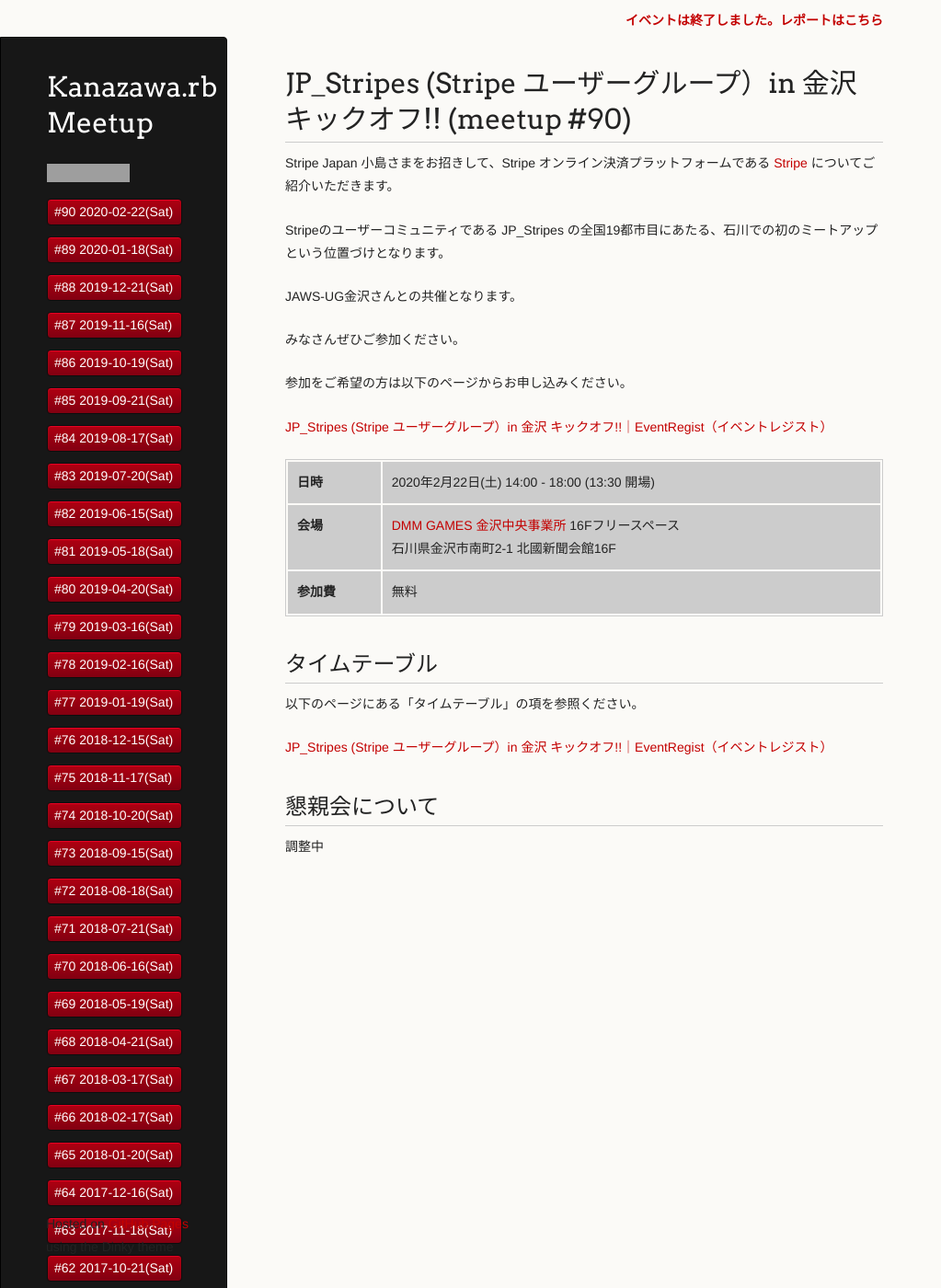
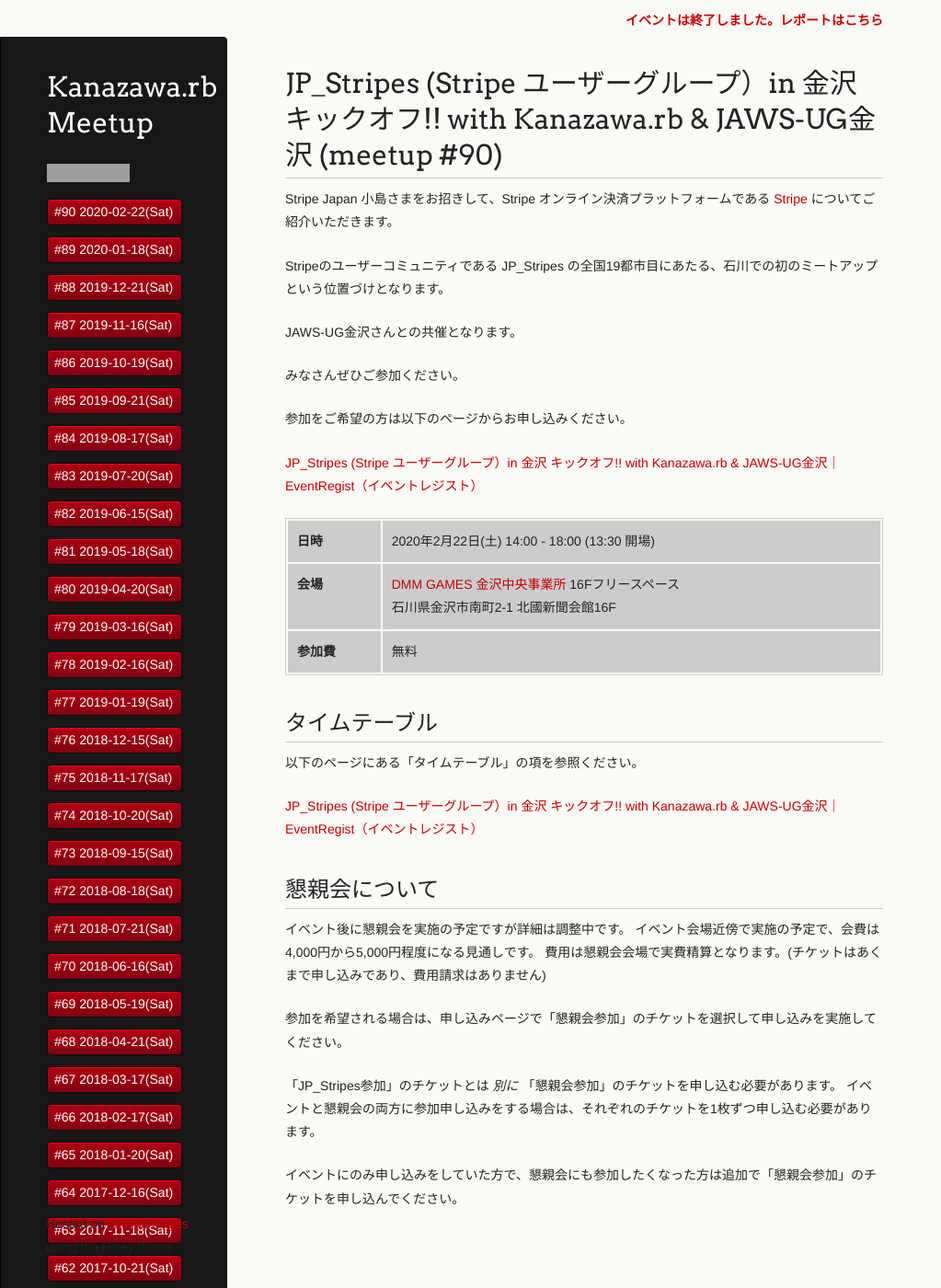
Before and after one commit to kanazawarb/meetup, a Jekyll site: the page built from 90/index.md, in a window 1280 px wide and 1400 px high. Shown: the whole window at 92% size, without its empty margins (0-1023 px from the left). Built offline with Jekyll 4.4.1, drawn with Linux system fonts in a browser that asks for light colours; grey boxes are pictures that could not be loaded.

Commit message:
update meetup 90 title & party desc

```diff
--- a/90/index.md
+++ b/90/index.md
@@ -8,7 +8,7 @@
 
 <div style="text-align: right;"><a href="./report.html"><strong>イベントは終了しました。レポートはこちら</strong></a></div>
 
-# JP\_Stripes (Stripe ユーザーグループ）in 金沢 キックオフ!! (meetup #90)
+# JP\_Stripes (Stripe ユーザーグループ）in 金沢 キックオフ!! with Kanazawa.rb & JAWS-UG金沢 (meetup #90)
 
 Stripe Japan 小島さまをお招きして、Stripe オンライン決済プラットフォームである [Stripe](https://stripe.com/) についてご紹介いただきます。
 
@@ -20,7 +20,7 @@
 
 参加をご希望の方は以下のページからお申し込みください。
 
-[JP\_Stripes \(Stripe ユーザーグループ）in 金沢 キックオフ\!\!｜EventRegist（イベントレジスト）](https://eventregist.com/e/JP_Stripes_KMQ)
+[JP\_Stripes \(Stripe ユーザーグループ）in 金沢 キックオフ\!\! with Kanazawa\.rb & JAWS\-UG金沢｜EventRegist（イベントレジスト）](https://eventregist.com/e/JP_Stripes_KMQ)
 
 | **日時**   | 2020年2月22日(土) 14:00 - 18:00 (13:30 開場) |
 | **会場**   | [DMM GAMES 金沢中央事業所](https://dmm-corp.com/company/labo/) 16Fフリースペース<br>石川県金沢市南町2-1 北國新聞会館16F |
@@ -30,8 +30,17 @@
 
 以下のページにある「タイムテーブル」の項を参照ください。
 
-[JP\_Stripes \(Stripe ユーザーグループ）in 金沢 キックオフ\!\!｜EventRegist（イベントレジスト）](https://eventregist.com/e/JP_Stripes_KMQ)
+[JP\_Stripes \(Stripe ユーザーグループ）in 金沢 キックオフ\!\! with Kanazawa\.rb & JAWS\-UG金沢｜EventRegist（イベントレジスト）](https://eventregist.com/e/JP_Stripes_KMQ)
 
 ## 懇親会について
 
-調整中
+イベント後に懇親会を実施の予定ですが詳細は調整中です。
+イベント会場近傍で実施の予定で、会費は4,000円から5,000円程度になる見通しです。
+費用は懇親会会場で実費精算となります。(チケットはあくまで申し込みであり、費用請求はありません)
+
+参加を希望される場合は、申し込みページで「懇親会参加」のチケットを選択して申し込みを実施してください。
+
+「JP_Stripes参加」のチケットとは *別に* 「懇親会参加」のチケットを申し込む必要があります。
+イベントと懇親会の両方に参加申し込みをする場合は、それぞれのチケットを1枚ずつ申し込む必要があります。
+
+イベントにのみ申し込みをしていた方で、懇親会にも参加したくなった方は追加で「懇親会参加」のチケットを申し込んでください。
```
